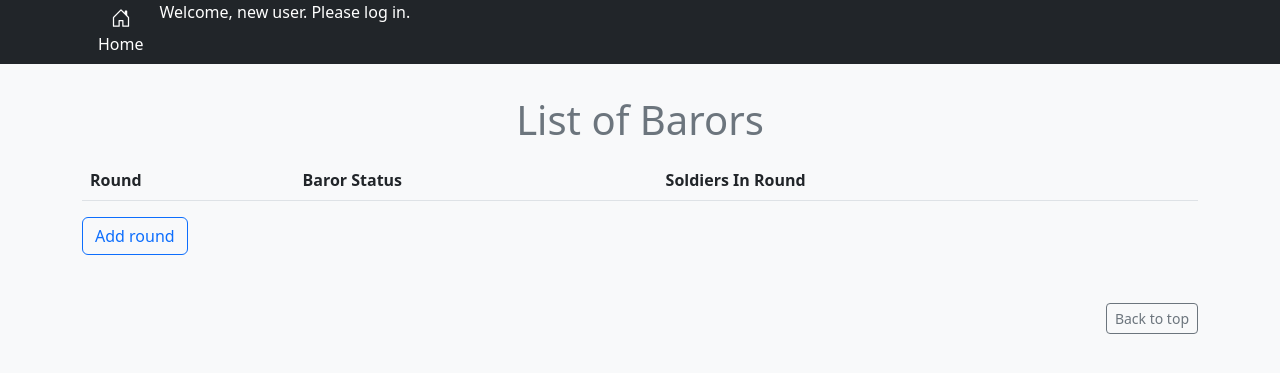
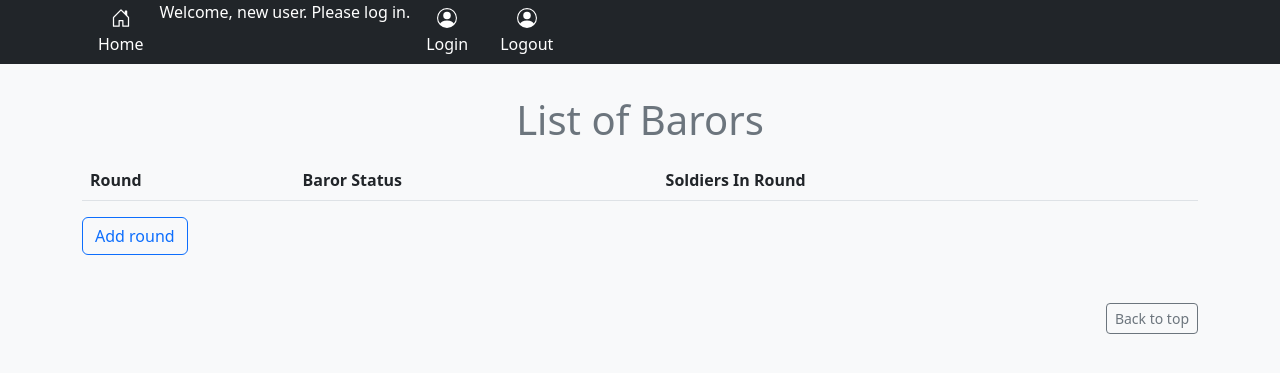
Before and after one commit to AmitHauzer/gibush-management, a Django app: page /barors/ in a window 1280 px wide. Shown: the top 373 px of the page. Run offline with Django 4.2, Linux system fonts and the light colour scheme; data that the repository does not hold is empty.

Commit message:
**init** login logout

```diff
--- a/templates/include/navbar.html
+++ b/templates/include/navbar.html
@@ -45,19 +45,19 @@
               <svg class="bi d-block mx-auto mb-1" width="20" height="20"><use xlink:href="#people-circle"/></svg>
               Customers
             </a>
-          </li>
+          </li> -->
           <li>
-            <a href="#" class="nav-link text-white">
+            <a href="{% url 'user_management:login-page' %}" class="nav-link text-white">
               <svg class="bi d-block mx-auto mb-1" width="20" height="20"><use xlink:href="#people-circle"/></svg>
               Login
             </a>
-          </li> -->
-          <!-- <li>
-            <a href="#" class="bi d-flex mb-1" width="20" height="20">
-              <svg class="bi d-block mx-auto mb-1" width="24" height="24"><use xlink:href="#people-circle"/></svg>
-              <button class="btn btn-secendry-light ">Logout</button>
+          </li>
+          <li>
+            <a href="{% url 'user_management:logout-page' %}" class="nav-link text-white">
+              <svg class="bi d-block mx-auto mb-1" width="20" height="20"><use xlink:href="#people-circle"/></svg>
+              Logout
             </a>
-          </li> -->
+          </li>
           <!-- <div class="nav-link">
             <button type="button" class="btn btn-light text-dark me-2">Login</button>
           </div> -->
```
